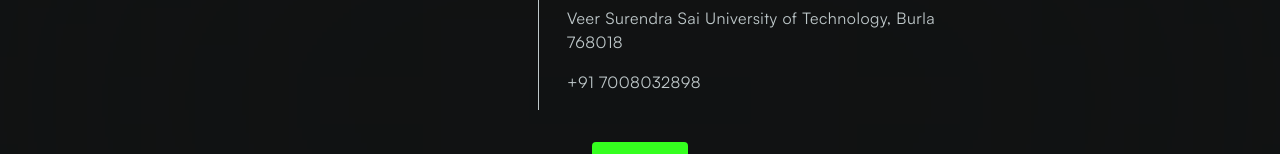
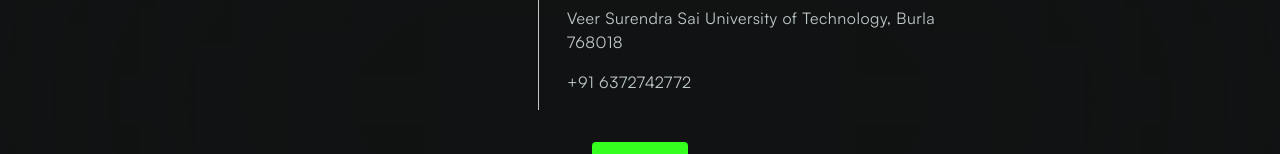
Before and after one commit to EnigmaVSSUT/EnigmaCMS-FrontEnd, a React (Vite) app: page / in a window 1280 px wide. Shown: the part 2027-2181 px from the top of the page. Built offline with nearby package versions, Linux system fonts and the light colour scheme; no server answers.

Commit message:
chore: point-of-contact number update

```diff
--- a/src/ui/Footer.jsx
+++ b/src/ui/Footer.jsx
@@ -105,7 +105,7 @@
 					<Typography
 						color='text.body'
 					>
-						+91 7008032898
+						+91 6372742772
 					</Typography>
 				</Stack>
 			</Stack>
```
